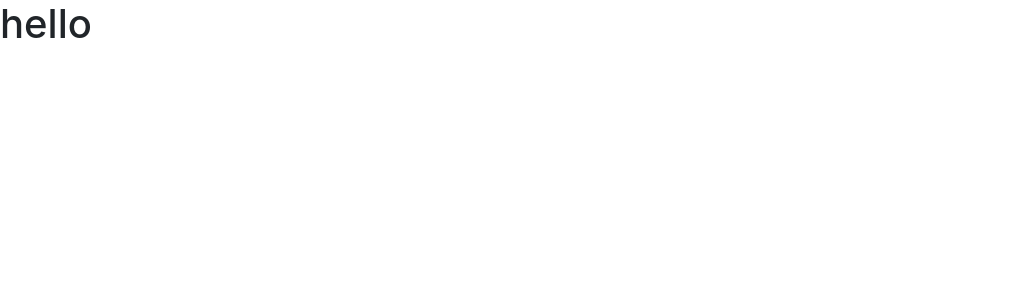
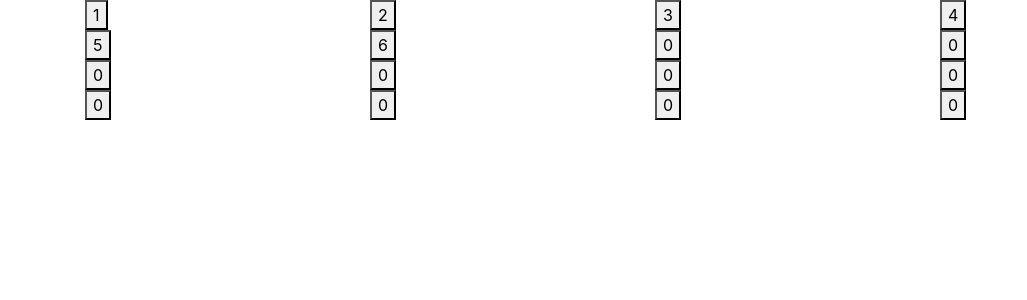
Before and after one commit to CodySelman/react-fifteen, a React (Create React App) app: page / in a window 1280 px wide. Shown: the top 300 px of the page, without its empty margins (0-1027 px from the left). Built offline with nearby package versions, Linux system fonts and the light colour scheme.

Commit message:
Created 4x4 grid and inserted a button into each cell.

```diff
--- a/src/App.js
+++ b/src/App.js
@@ -2,9 +2,37 @@ import React, { Component } from 'react';
 import './App.css';
 
 class App extends Component {
+  constructor(){
+    super();
+    this.state={
+
+    };
+    //binds
+  }
   render() {
     return (
-      <h1>hello</h1>
+      <div>
+        <div className='container'>
+          <div className='row'>
+          <div className="col-3"><button>1</button></div>
+          <div className="col-3"><button>2</button></div>
+          <div className="col-3"><button>3</button></div>
+          <div className="col-3"><button>4</button></div>
+          <div className="col-3"><button>5</button></div>
+          <div className="col-3"><button>6</button></div>
+          <div className="col-3"><button>0</button></div>
+          <div className="col-3"><button>0</button></div>
+          <div className="col-3"><button>0</button></div>
+          <div className="col-3"><button>0</button></div>
+          <div className="col-3"><button>0</button></div>
+          <div className="col-3"><button>0</button></div>
+          <div className="col-3"><button>0</button></div>
+          <div className="col-3"><button>0</button></div>
+          <div className="col-3"><button>0</button></div>
+          <div className="col-3"><button>0</button></div>
+          </div>
+        </div>
+      </div>
     );
   }
 }
```
